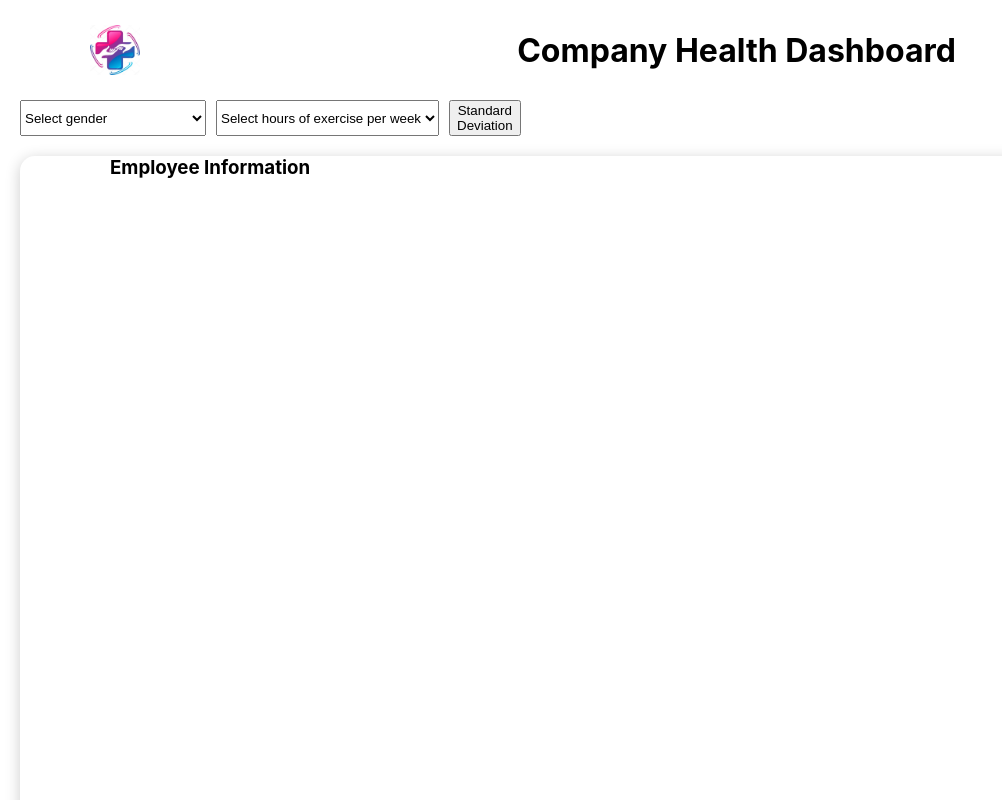
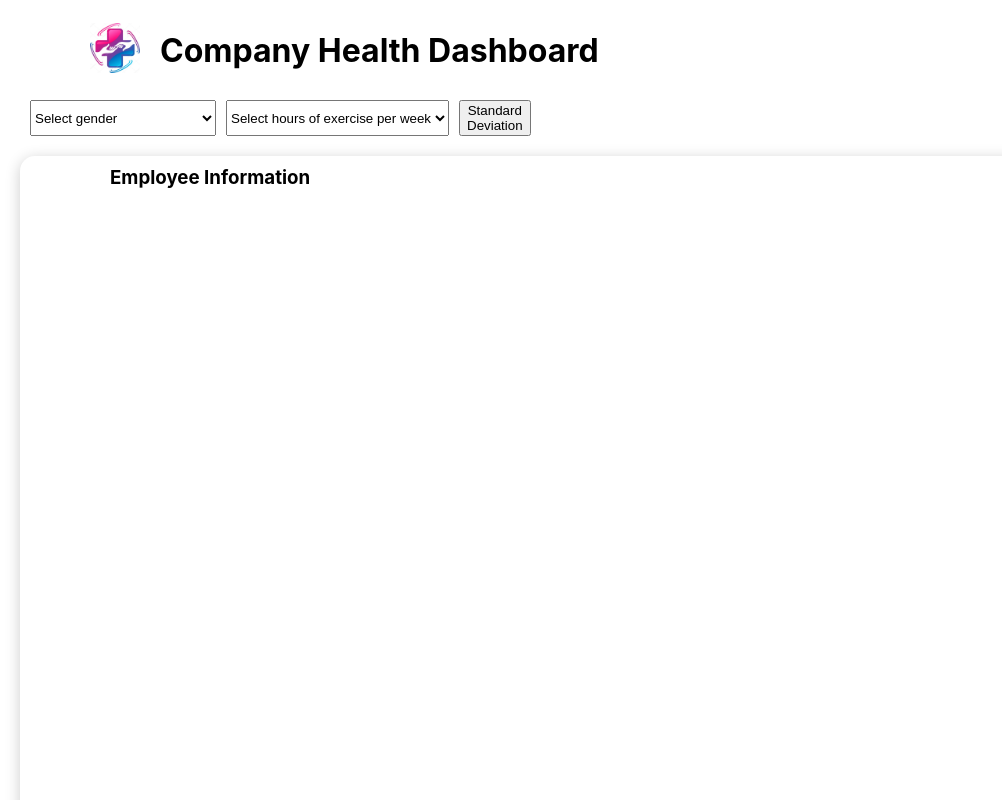
Before and after one commit to hpwonder/csc_179, a React (Create React App) app: page / in a window 1280 px wide. Shown: the top 800 px of the page, without its empty margins (0-1002 px from the left). Built offline with nearby package versions, Linux system fonts and the light colour scheme.

Commit message:
Update Dash.css

```diff
--- a/src/Styles/Dash.css
+++ b/src/Styles/Dash.css
@@ -1,29 +1,26 @@
 .header {
-  width: 100%;
+  width: auto;
   height: 100px;
   background-color: #ffffff;
   display: flex;
   flex-direction: row;
+  align-items: center;
+  padding-left: 90px;
+
+
 }
 
-.header .leftSide {
-  flex: 56%;
-  height: 100%;
-  display: flex;
-  align-items: center;
-  padding-left: 90px;
+.compName{
+
+
 }
 
 .header .leftSide img {
   width: 50px;
 }
 
-.header .compName {
-  flex: 100%;
-  width: 100%;
-  display: flex;
-  align-items:center;
-}
+
+
 .body{
   border-radius: 15px;
   width: 1760px;
@@ -36,6 +33,7 @@ h3{
   width: 100%;
   display: flex;
   padding-left: 90px;
+  padding-top: 10px;
 }
 
 
@@ -54,9 +52,12 @@ select{
   margin-right:10px;
 
 }
+.compName{
+  margin-left:20px;
+}
 
 .selectGender{
-  margin-left: 20px;
+  margin-left: 30px;
 }
 .addE{
   margin-left: 1000px;
```
